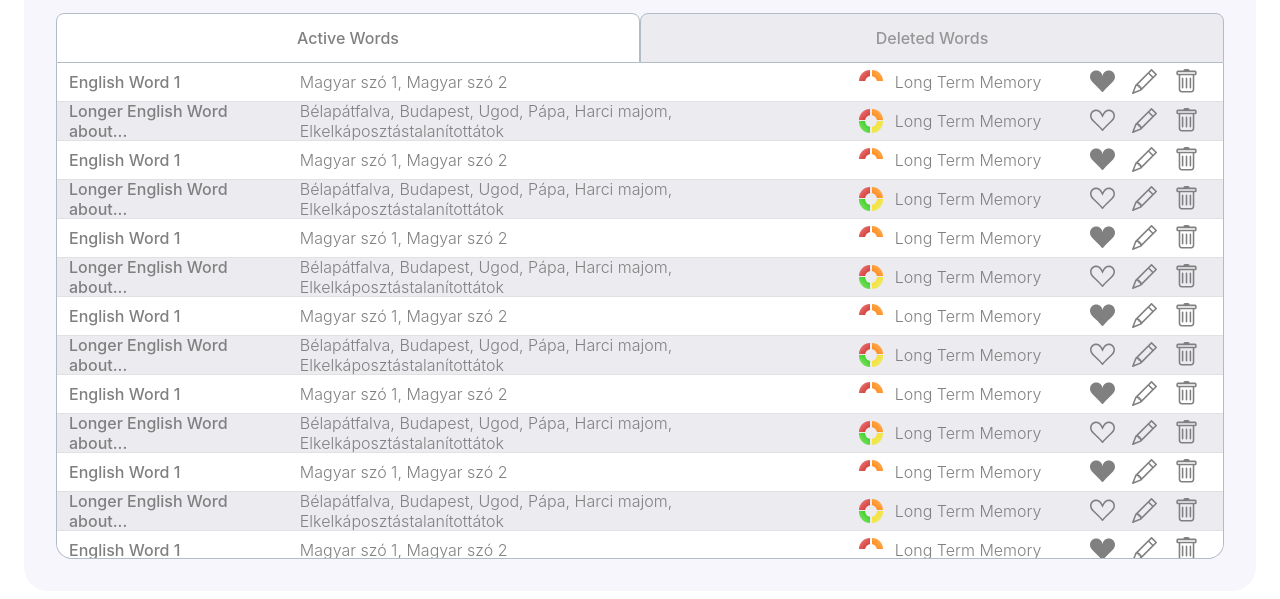
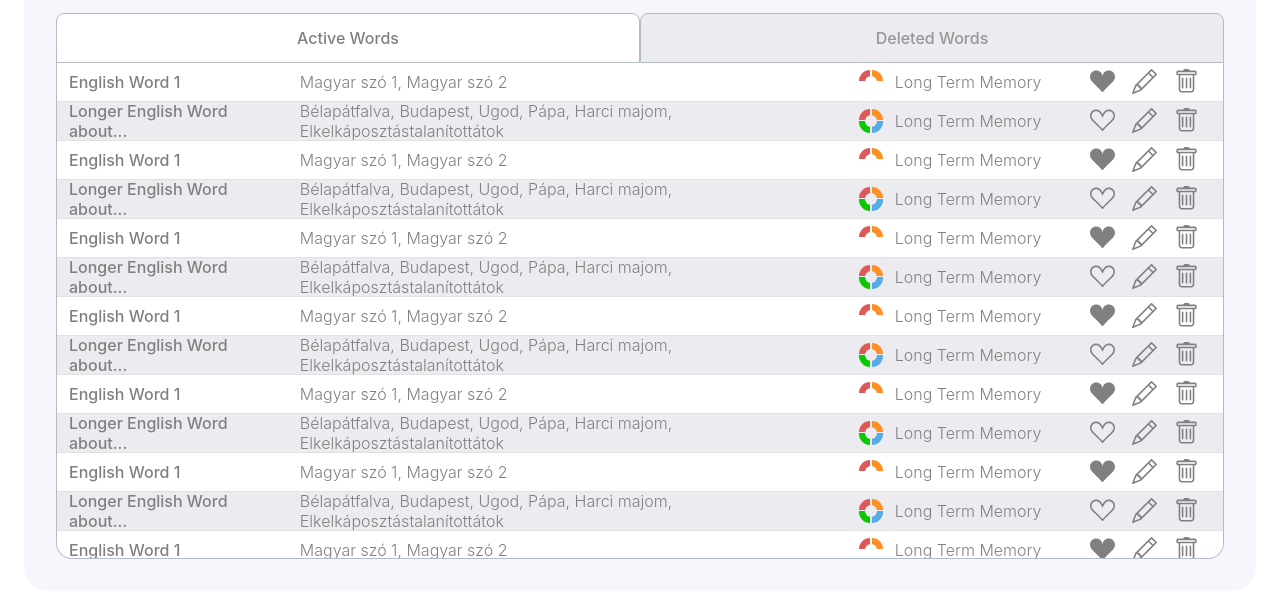
Before and after one commit to Crepkey/pmv_frond_end, a React (Create React App) app: page / in a window 1280 px wide. Shown: the part 137-736 px from the top of the page. Built offline with nearby package versions, Linux system fonts and the light colour scheme.

Commit message:
SpinnerBar uses its color from the colors file

```diff
--- a/src/components/SpinnerBar.tsx
+++ b/src/components/SpinnerBar.tsx
@@ -3,6 +3,7 @@ import get from "lodash/get";
 
 /* Styles */
 import styled from "styled-components";
+import { colors } from "./colors";
 
 const MainContainer = styled.div<SpinnerBarStyle>`
 	display: flex;
@@ -18,7 +19,7 @@ const MainContainer = styled.div<SpinnerBarStyle>`
 const RedArea = styled.div<SpinnerBarState>`
 	width: 47%;
 	height: 47%;
-	background-image: ${({ red }) => red};
+	background: ${({ red }) => red};
 	border-radius: 100% 0 0 0;
 	margin-right: 3%;
 	margin-bottom: 3%;
@@ -27,16 +28,16 @@ const RedArea = styled.div<SpinnerBarState>`
 const OrangeArea = styled.div<SpinnerBarState>`
 	width: 47%;
 	height: 47%;
-	background-image: ${({ orange }) => orange};
+	background: ${({ orange }) => orange};
 	border-radius: 0 100% 0 0;
 	margin-left: 3%;
 	margin-bottom: 3%;
 `;
 
-const YellowArea = styled.div<SpinnerBarState>`
+const BlueArea = styled.div<SpinnerBarState>`
 	width: 47%;
 	height: 47%;
-	background-image: ${({ yellow }) => yellow};
+	background: ${({ blue }) => blue};
 	border-radius: 0 0 100% 0;
 	margin-left: 3%;
 	margin-top: 3%;
@@ -45,7 +46,7 @@ const YellowArea = styled.div<SpinnerBarState>`
 const GreenArea = styled.div<SpinnerBarState>`
 	width: 47%;
 	height: 47%;
-	background-image: ${({ green }) => green};
+	background: ${({ green }) => green};
 	border-radius: 0 0 0 100%;
 	margin-right: 3%;
 	margin-top: 3%;
@@ -71,7 +72,7 @@ interface SpinnerBarStyle {
 interface SpinnerBarState {
 	red: string; //RGBa only
 	orange: string; //RGBa only
-	yellow: string; //RGBa only
+	blue: string; //RGBa only
 	green: string; //RGBa only
 }
 
@@ -86,21 +87,21 @@ export default function SpinnerBar({ status, size, style }: SpinnerBarProps) {
 		const result = {
 			red: "rgba(0, 0, 0, 0)",
 			orange: "rgba(0, 0, 0, 0)",
-			yellow: "rgba(0, 0, 0, 0)",
+			blue: "rgba(0, 0, 0, 0)",
 			green: "rgba(0, 0, 0, 0)",
 		};
 
 		if (status > 0) {
-			result.red = "linear-gradient(to left top, #c72929, #d34340, #de5956, #e86e6d, #f18383)";
+			result.red = `${colors.progressRed}`;
 		}
 		if (status > 25) {
-			result.orange = "linear-gradient(to right top, #ff8100, #ff8f23, #ff9c39, #ffa94e, #ffb562)";
+			result.orange = `${colors.progressOrange}`;
 		}
 		if (status >= 50) {
-			result.yellow = "linear-gradient(to right bottom, #ffdb00, #f8e033, #f1e54d, #ebe963, #e7ec77)";
+			result.blue = `${colors.progressBlue}`;
 		}
 		if (status >= 75) {
-			result.green = "linear-gradient(to left bottom, #0bc900, #41d02c, #5dd845, #74df5a, #89e66e)";
+			result.green = `${colors.progressGreen}`;
 		}
 
 		return result;
@@ -118,7 +119,7 @@ export default function SpinnerBar({ status, size, style }: SpinnerBarProps) {
 			<RedArea {...actualState} />
 			<OrangeArea {...actualState} />
 			<GreenArea {...actualState} />
-			<YellowArea {...actualState} />
+			<BlueArea {...actualState} />
 			<InnerCircle {...style} />
 		</MainContainer>
 	);
```
